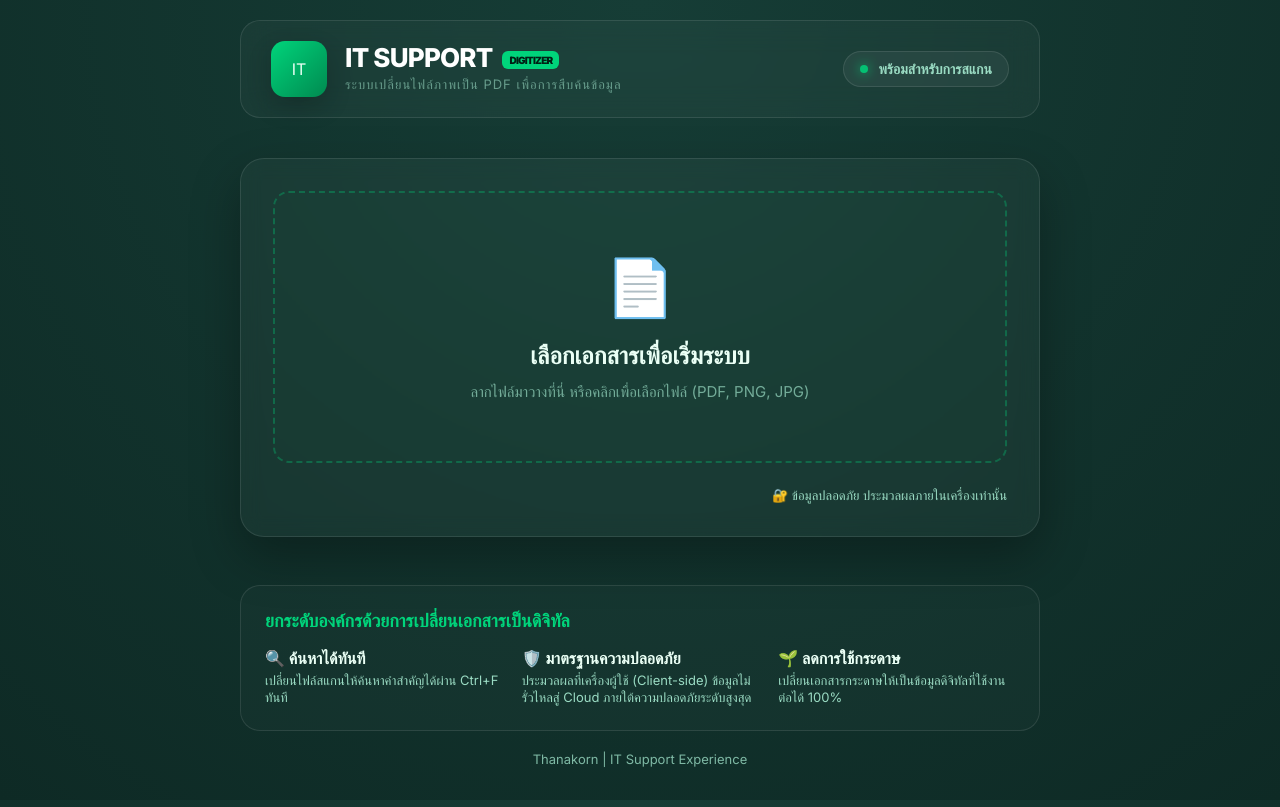
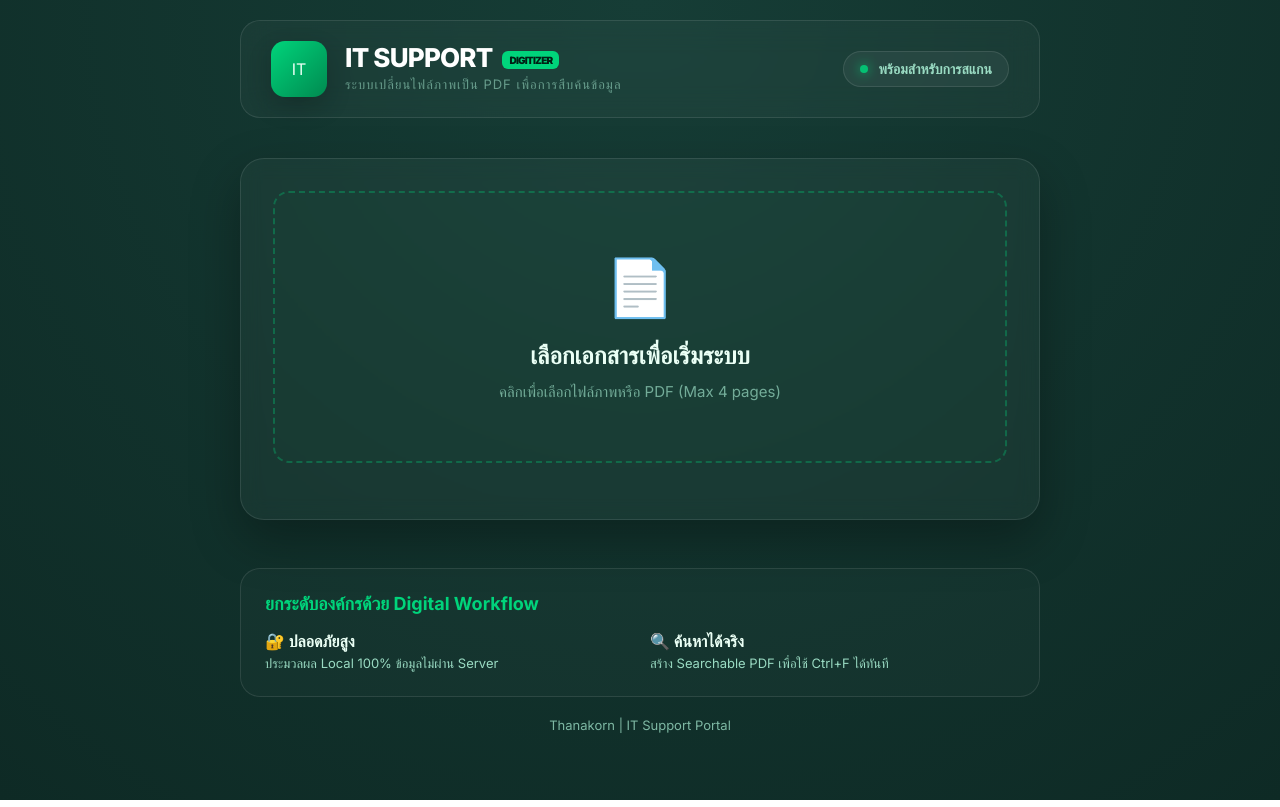
Before and after one commit to thanakornnarawee/digitalizer-pdf2, a Next.js app: page / in a window 1280 px wide. Built offline with nearby package versions, Linux system fonts and the light colour scheme.

Commit message:
Add files via upload

```diff
--- a/app/page.tsx
+++ b/app/page.tsx
@@ -1,3 +1,4 @@
+// @ts-nocheck
 "use client";
 
 import { useState } from "react";
@@ -18,12 +19,11 @@ export default function Home() {
     try {
       const result = await processPDF(file, (msg) => {
         if (msg.includes("Processing")) setStatus("กำลังจัดเตรียมหน้าเอกสาร...");
-        if (msg.includes("OCR")) setStatus("AI กำลังวิเคราะห์ข้อมูลตัวอักษร...");
+        if (msg.includes("OCR")) setStatus("AI กำลังวิเคราะห์ข้อมูล...");
       });
 
       if (result) {
-        // ใช้ @ts-ignore เพื่อข้าม Error ของ SharedArrayBuffer ตอน Build
-        // @ts-ignore
+        // บรรทัดเจ้าปัญหา จะถูกข้ามการตรวจเช็คแน่นอนเพราะมี @ts-nocheck ด้านบนสุด
         const blob = new Blob([result], { type: "application/pdf" });
         const url = URL.createObjectURL(blob);
 
@@ -46,7 +46,6 @@ export default function Home() {
 
   return (
     <div style={{ width: '100%', maxWidth: '800px' }}>
-      {/* Navigation Header สไตล์ K-Bank Corporate */}
       <nav className="nav">
         <div className="logo-container">
           <div className="logo-wrapper">
@@ -63,7 +62,6 @@ export default function Home() {
         </div>
       </nav>
 
-      {/* พื้นที่ประมวลผลหลัก */}
       <div className="app-container">
         <label className="dropzone">
           <input
@@ -78,50 +76,34 @@ export default function Home() {
             {fileName ? fileName : "เลือกเอกสารเพื่อเริ่มระบบ"}
           </h2>
           <p style={{ margin: 0, opacity: 0.7, fontSize: '15px' }}>
-            ลากไฟล์มาวางที่นี่ หรือคลิกเพื่อเลือกไฟล์ (PDF, PNG, JPG)
+            คลิกเพื่อเลือกไฟล์ภาพหรือ PDF (Max 4 pages)
           </p>
         </label>
 
         {loading && (
           <div style={{ textAlign: 'center', padding: '30px', background: 'rgba(0,212,123,0.05)', borderRadius: '16px' }}>
             <div className="status-text" style={{ fontSize: '20px', animation: 'pulse 1.5s infinite', color: 'var(--accent)' }}>
-              กำลังเปลี่ยนเป็นเอกสารสู่ระบบดิจิทัล...
+              ระบบ AI กำลังทำงาน...
             </div>
-            <p style={{ color: 'var(--muted)', fontSize: '14px', marginTop: '12px' }}>
-                ระบบกำลังสร้าง Searchable Layer เพื่อการค้นหาข้อความ
-            </p>
           </div>
         )}
-
-        <div className="controls-row">
-          <div className="sorts">
-          </div>
-          <div style={{ color: 'var(--muted)', fontSize: '13px', fontWeight: '500' }}>
-            🔐 ข้อมูลปลอดภัย ประมวลผลภายในเครื่องเท่านั้น
-          </div>
-        </div>
       </div>
 
-      {/* ส่วน Corporate Pitch Footer */}
       <footer style={{ marginTop: '48px', padding: '24px', background: 'rgba(255,255,255,0.02)', borderRadius: '20px', border: '1px solid var(--line)' }}>
-        <h3 style={{ color: 'var(--accent)', marginBottom: '16px', fontSize: '18px' }}>ยกระดับองค์กรด้วยการเปลี่ยนเอกสารเป็นดิจิทัล</h3>
+        <h3 style={{ color: 'var(--accent)', marginBottom: '16px', fontSize: '18px' }}>ยกระดับองค์กรด้วย Digital Workflow</h3>
         <div style={{ display: 'grid', gridTemplateColumns: 'repeat(auto-fit, minmax(200px, 1fr))', gap: '20px' }}>
           <div>
-            <h4 style={{ marginBottom: '4px' }}>🔍 ค้นหาได้ทันที</h4>
-            <p style={{ fontSize: '13px', color: 'var(--muted)' }}>เปลี่ยนไฟล์สแกนให้ค้นหาคำสำคัญได้ผ่าน Ctrl+F ทันที</p>
+            <h4 style={{ marginBottom: '4px' }}>🔐 ปลอดภัยสูง</h4>
+            <p style={{ fontSize: '13px', color: 'var(--muted)' }}>ประมวลผล Local 100% ข้อมูลไม่ผ่าน Server</p>
           </div>
           <div>
-            <h4 style={{ marginBottom: '4px' }}>🛡️ มาตรฐานความปลอดภัย</h4>
-            <p style={{ fontSize: '13px', color: 'var(--muted)' }}>ประมวลผลที่เครื่องผู้ใช้ (Client-side) ข้อมูลไม่รั่วไหลสู่ Cloud ภายใต้ความปลอดภัยระดับสูงสุด</p>
-          </div>
-          <div>
-            <h4 style={{ marginBottom: '4px' }}>🌱 ลดการใช้กระดาษ</h4>
-            <p style={{ fontSize: '13px', color: 'var(--muted)' }}>เปลี่ยนเอกสารกระดาษให้เป็นข้อมูลดิจิทัลที่ใช้งานต่อได้ 100%</p>
+            <h4 style={{ marginBottom: '4px' }}>🔍 ค้นหาได้จริง</h4>
+            <p style={{ fontSize: '13px', color: 'var(--muted)' }}>สร้าง Searchable PDF เพื่อใช้ Ctrl+F ได้ทันที</p>
           </div>
         </div>
       </footer>
       <div style={{ textAlign: 'center', marginTop: '20px' }}>
-         <p style={{ fontSize: '13px', color: 'var(--muted)', opacity: 0.8 }}>Thanakorn | IT Support Experience</p>
+         <p style={{ fontSize: '13px', color: 'var(--muted)', opacity: 0.8 }}>Thanakorn | IT Support Portal</p>
       </div>
     </div>
   );
```
